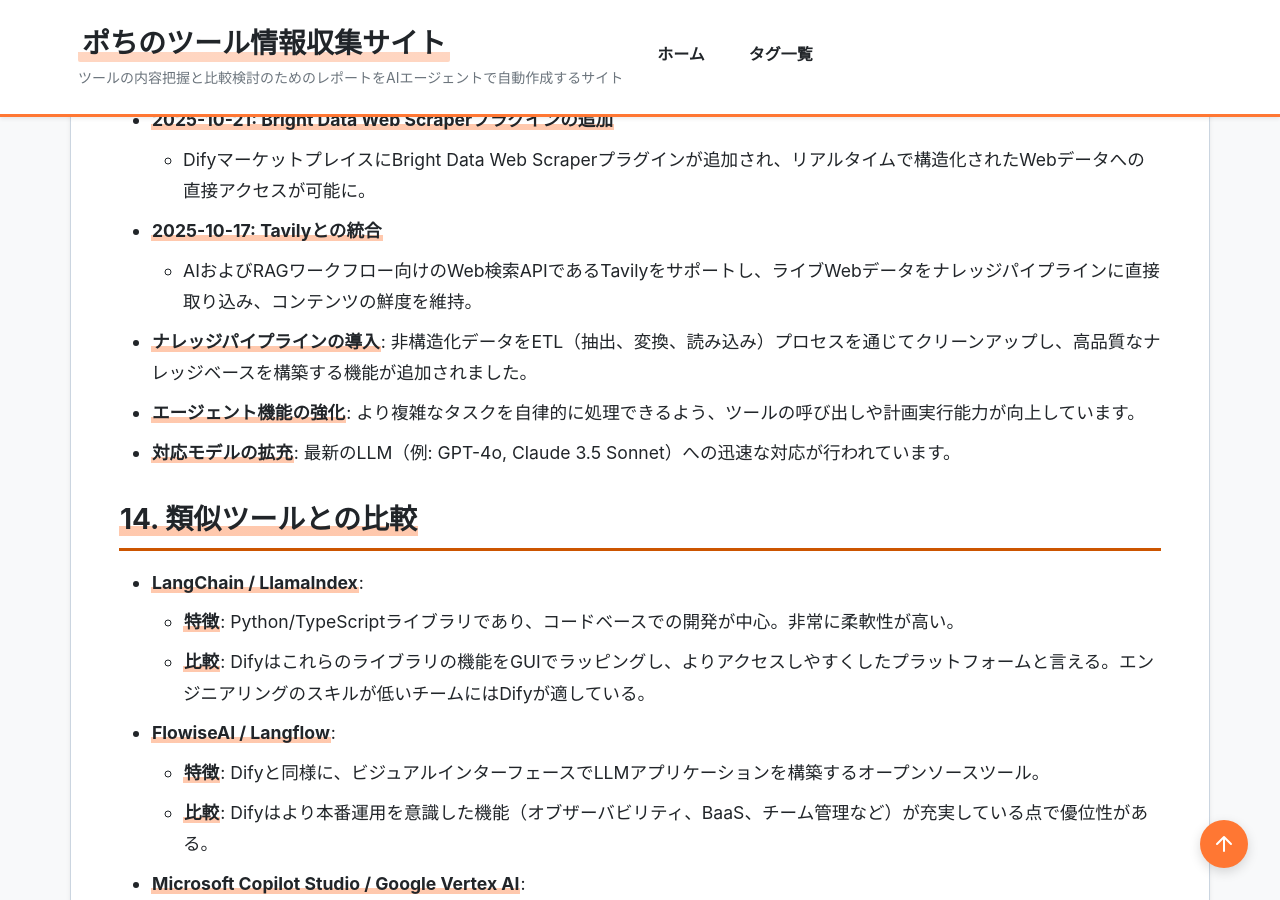
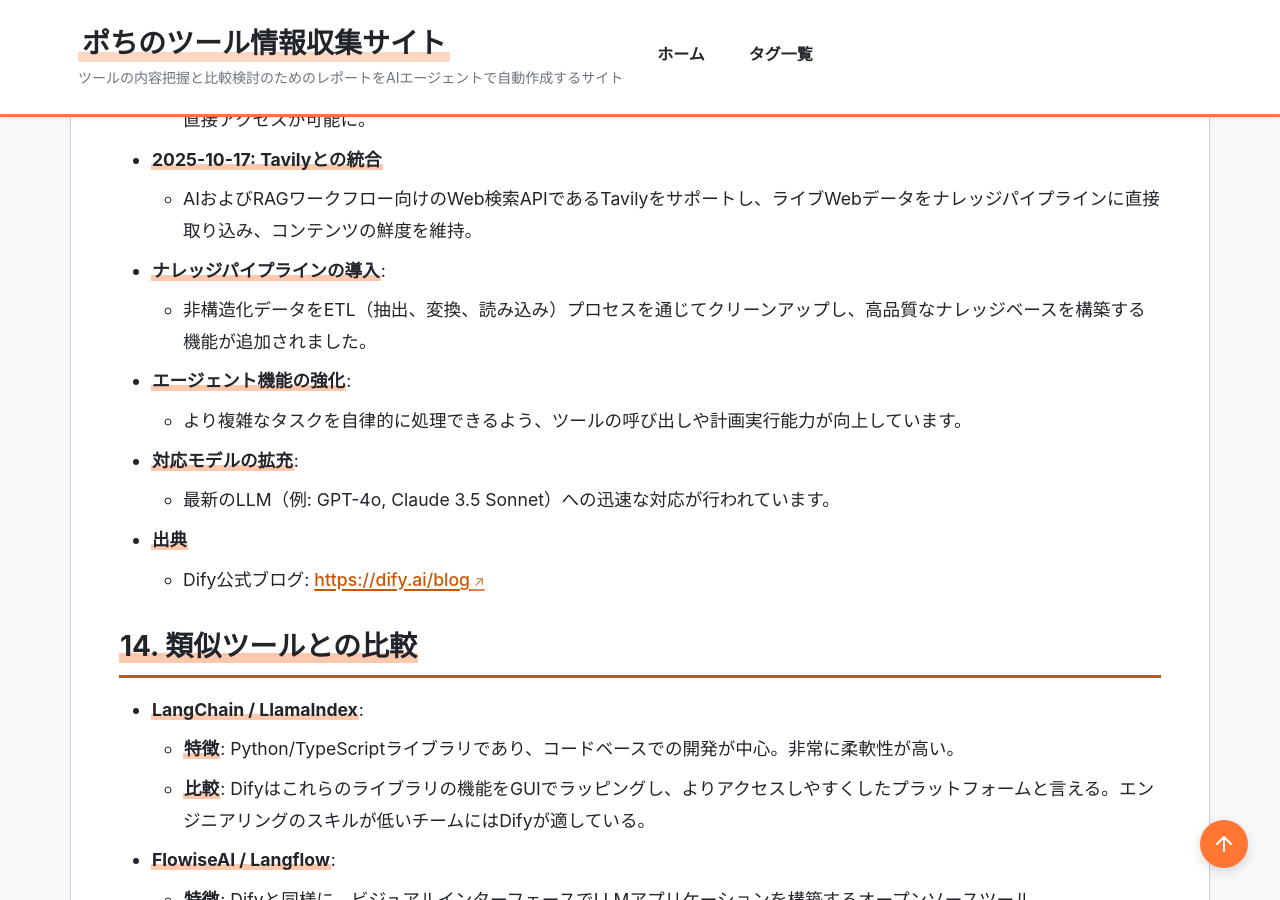
Before and after one commit to aegisfleet/tool-survey-report, a Jekyll site: the page built from _reports/dify.md, in a window 1280 px wide and 900 px high, scrolled down 6064 px. Built offline with Jekyll 4.4.1, drawn with Linux system fonts in a browser that asks for light colours; some of the changed text lies outside the part shown.

Commit message:
docs(dify): Update Dify report with latest information
* Add new section for recent updates in the last six months
* Include details about TiDB Vector and Qdrant integrations
* Add information about Bright Data Web Scraper and Tavily plugins
* Update knowledge pipeline and agent functionality descriptions
* Add reference to Dify official blog in the sources section
* Improve formatting and consistency of bullet points
* Enhance readability of the report's content

```diff
--- a/_reports/dify.md
+++ b/_reports/dify.md
@@ -29,14 +29,14 @@
 
 * **目的**: 専門的な知識がなくとも、ビジネスニーズに応じたAIアプリケーションを迅速に構築し、継続的に改善していくことを可能にします。AI開発の複雑さを抽象化し、開発者やプロダクトマネージャーがアイデアを素早く形にすることを目指しています。
 * **主な利用者**:
-    * AIアプリケーションを開発するソフトウェアエンジニア
-    * プロトタイプを迅速に作成したいプロダクトマネージャーやデザイナー
-    * 社内業務を自動化したいと考えているDX推進担当者
+  * AIアプリケーションを開発するソフトウェアエンジニア
+  * プロトタイプを迅速に作成したいプロダクトマネージャーやデザイナー
+  * 社内業務を自動化したいと考えているDX推進担当者
 * **具体的な利用シーン**:
-    * カスタマーサポート用のAIチャットボット開発
-    * 社内文書をベースにしたナレッジベース検索システム
-    * コンテンツ生成（ブログ記事、マーケティングコピーなど）の自動化
-    * 複数のAIモデルを組み合わせた複雑なタスク処理ワークフローの構築
+  * カスタマーサポート用のAIチャットボット開発
+  * 社内文書をベースにしたナレッジベース検索システム
+  * コンテンツ生成（ブログ記事、マーケティングコピーなど）の自動化
+  * 複数のAIモデルを組み合わせた複雑なタスク処理ワークフローの構築
 
 ## **3. 主要機能**
 
@@ -145,19 +145,21 @@
 ## **13. 直近半年のアップデート情報**
 
 * **2025-10-30: TiDB Vectorとの統合**
-  - 高性能な分散ベクトルデータベースであるTiDB Vectorとの統合により、大規模なインテリジェント検索のためのデータ基盤を強化。
+  * 高性能な分散ベクトルデータベースであるTiDB Vectorとの統合により、大規模なインテリジェント検索のためのデータ基盤を強化。
 * **2025-10-29: Qdrantとの統合**
-  - 高性能なRustベースのベクトルデータベースであるQdrantとの統合により、より高速な検索、ハイブリッド検索、スケーラブルなパフォーマンスを実現。
+  * 高性能なRustベースのベクトルデータベースであるQdrantとの統合により、より高速な検索、ハイブリッド検索、スケーラブルなパフォーマンスを実現。
 * **2025-10-21: Bright Data Web Scraperプラグインの追加**
-  - DifyマーケットプレイスにBright Data Web Scraperプラグインが追加され、リアルタイムで構造化されたWebデータへの直接アクセスが可能に。
+  * DifyマーケットプレイスにBright Data Web Scraperプラグインが追加され、リアルタイムで構造化されたWebデータへの直接アクセスが可能に。
 * **2025-10-17: Tavilyとの統合**
-  - AIおよびRAGワークフロー向けのWeb検索APIであるTavilyをサポートし、ライブWebデータをナレッジパイプラインに直接取り込み、コンテンツの鮮度を維持。
+  * AIおよびRAGワークフロー向けのWeb検索APIであるTavilyをサポートし、ライブWebデータをナレッジパイプラインに直接取り込み、コンテンツの鮮度を維持。
 * **ナレッジパイプラインの導入**:
-  非構造化データをETL（抽出、変換、読み込み）プロセスを通じてクリーンアップし、高品質なナレッジベースを構築する機能が追加されました。
+  * 非構造化データをETL（抽出、変換、読み込み）プロセスを通じてクリーンアップし、高品質なナレッジベースを構築する機能が追加されました。
 * **エージェント機能の強化**:
-  より複雑なタスクを自律的に処理できるよう、ツールの呼び出しや計画実行能力が向上しています。
+  * より複雑なタスクを自律的に処理できるよう、ツールの呼び出しや計画実行能力が向上しています。
 * **対応モデルの拡充**:
-  最新のLLM（例: GPT-4o, Claude 3.5 Sonnet）への迅速な対応が行われています。
+  * 最新のLLM（例: GPT-4o, Claude 3.5 Sonnet）への迅速な対応が行われています。
+* **出典**
+  * Dify公式ブログ: [https://dify.ai/blog](https://dify.ai/blog)
 
 ## **14. 類似ツールとの比較**
 
```
Also changed, not shown: other parts of _reports/dify.md (+0 -3 lines).
